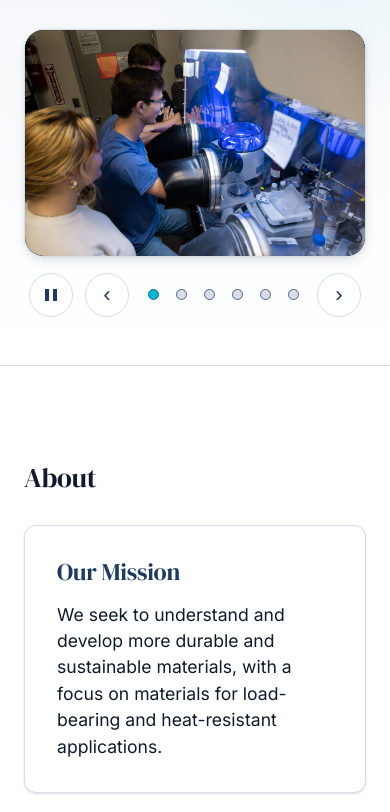
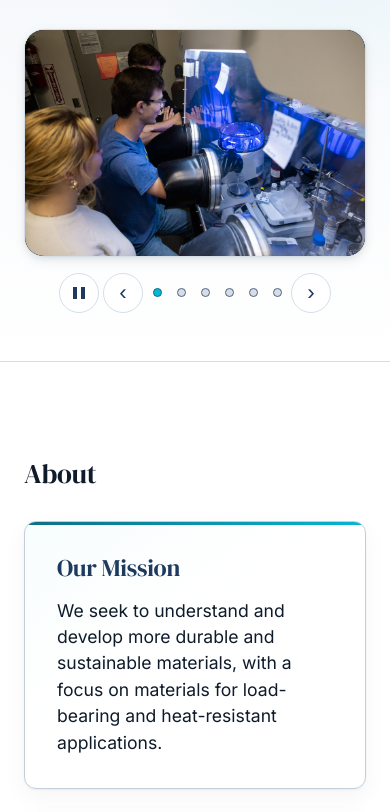
Before and after one commit to wlepage/AMDG-web, an Astro site: page / in a window 390 px wide. Shown: the part 276-1088 px from the top of the page. Built offline with nearby package versions, Linux system fonts and the light colour scheme; Astro itself is replaced by a stand-in of ours.

Commit message:
Refine card styling and mobile carousel

```diff
--- a/src/components/Hero.astro
+++ b/src/components/Hero.astro
@@ -220,6 +220,13 @@ const canAutoAdvance = stage === 'carousel' && n > 1 && autoAdvanceMs > 0;
     transition: background-color 0.15s ease, border-color 0.15s ease;
   }
   .carousel__dot[aria-current='true']::before { background: var(--c-brand-accent); border-color: var(--c-accent-strong); }
+
+  @media (max-width: 520px) {
+    .carousel__controls { gap: var(--space-1); flex-wrap: nowrap; }
+    .carousel__btn { width: 40px; height: 40px; }
+    .carousel__dot { width: 20px; height: 24px; }
+    .carousel__dot::before { width: 9px; height: 9px; }
+  }
 </style>
 
 <script>
--- a/src/components/MissionVisionApproach.astro
+++ b/src/components/MissionVisionApproach.astro
@@ -33,7 +33,11 @@ const blocks = [
   }
   .about__box {
     display: flex; flex-direction: column; gap: var(--space-4);
-    padding: var(--space-6);
+    padding: var(--space-6); position: relative; overflow: hidden;
+  }
+  .about__box::before {
+    content: ''; position: absolute; inset: 0 0 auto; height: 3px;
+    background: linear-gradient(90deg, var(--c-accent-strong), var(--c-brand-accent));
   }
   .about__title {
     font-family: var(--font-serif); font-weight: 700;
--- a/src/components/Resources.astro
+++ b/src/components/Resources.astro
@@ -120,6 +120,14 @@ const nsfLogo = resolveImage(NSF_LOGO);
     max-width: 58rem; margin-bottom: var(--space-4);
     color: var(--c-accent-strong); font-family: var(--font-sans);
     font-size: 1rem; line-height: 1.45; font-weight: 600;
+    padding: var(--space-3) var(--space-4);
+    border-left: 3px solid var(--c-brand-accent);
+    border-radius: 0 var(--radius-sm) var(--radius-sm) 0;
+    background: linear-gradient(
+      90deg,
+      color-mix(in srgb, var(--c-brand-accent) 8%, var(--c-background)),
+      color-mix(in srgb, var(--c-brand-accent) 2%, var(--c-background))
+    );
   }
   .instrument-resources {
     list-style: none; margin: 0; padding: 0;
--- a/src/styles/global.css
+++ b/src/styles/global.css
@@ -32,7 +32,7 @@
   --space-5: 1.5rem; --space-6: 2rem; --space-7: 3rem; --space-8: 4rem; --space-9: 6rem;
 
   --radius: 12px; --radius-sm: 8px; --radius-lg: 20px;
-  --shadow-sm: 0 1px 2px rgba(15, 27, 42, 0.06), 0 1px 3px rgba(15, 27, 42, 0.08);
+  --shadow-sm: 0 1px 2px rgba(15, 27, 42, 0.05), 0 8px 24px rgba(15, 27, 42, 0.045);
   --shadow-md: 0 4px 12px rgba(15, 27, 42, 0.08), 0 2px 4px rgba(15, 27, 42, 0.06);
 
   --container: 1120px;
@@ -126,8 +126,13 @@ a:hover { color: var(--c-accent-strong); }
 
 /* ---- Cards ---- */
 .card {
-  background: var(--c-background);
-  border: 1px solid var(--c-border);
+  background:
+    linear-gradient(
+      145deg,
+      color-mix(in srgb, var(--c-brand-accent) 3%, var(--c-background)) 0%,
+      var(--c-background) 42%
+    );
+  border: 1px solid color-mix(in srgb, var(--c-brand-primary) 10%, var(--c-border));
   border-radius: var(--radius);
   padding: var(--space-5);
   box-shadow: var(--shadow-sm);
```
